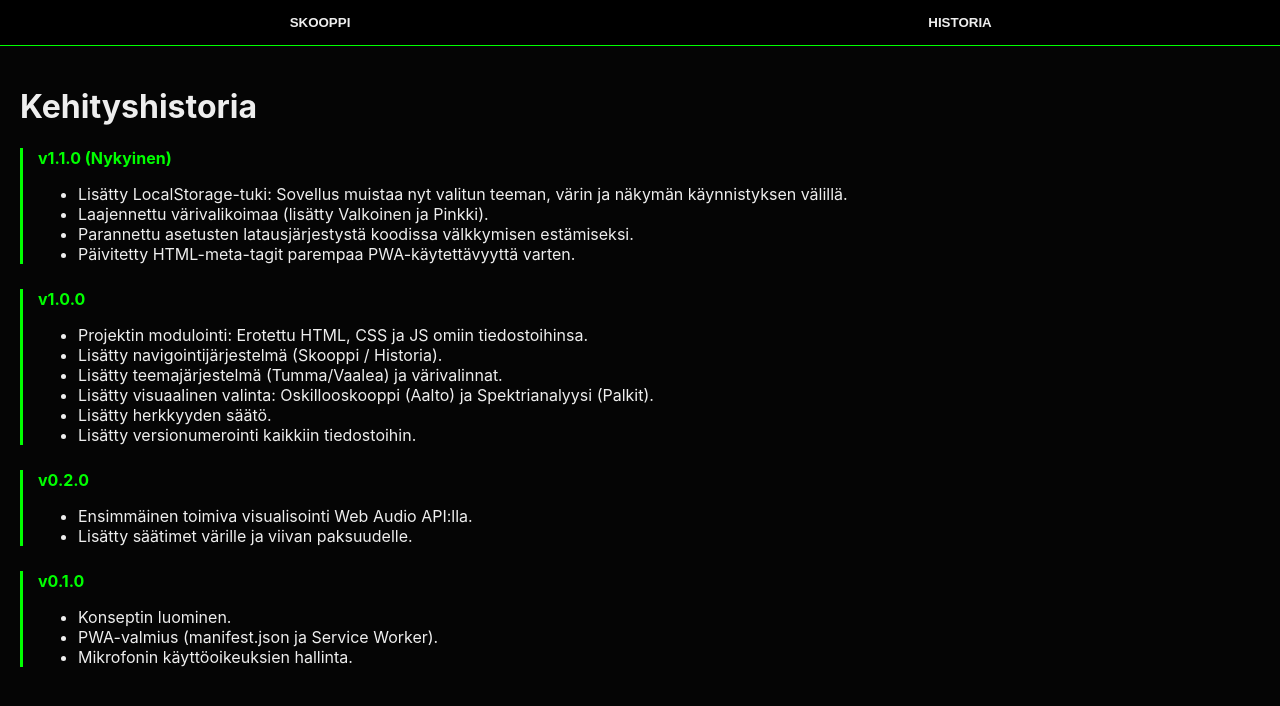
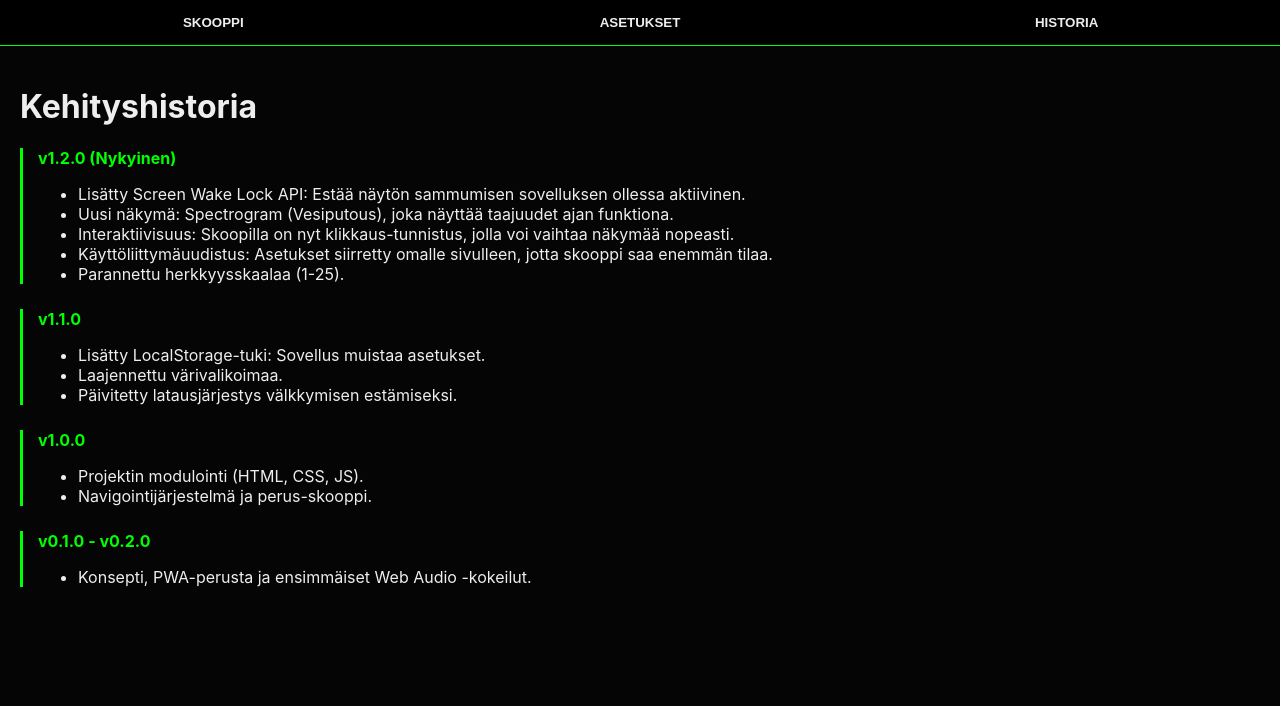
Before and after one commit to Mikkogeokalevi/musa, a plain HTML site: page index.html in a window 1280 px wide. Both pictures are taken after a click on the button "HISTORIA". Drawn offline with Linux system fonts and the light colour scheme.

Commit message:
Update index.html

```diff
--- a/index.html
+++ b/index.html
@@ -3,23 +3,31 @@
 <head>
     <meta charset="UTF-8">
     <meta name="viewport" content="width=device-width, initial-scale=1.0, maximum-scale=1.0, user-scalable=no">
-    <title>Audio Scope Pro - v1.1.0</title>
-    <link rel="stylesheet" href="style.css?v=1.1.0">
+    <title>Audio Scope Pro - v1.2.0</title>
+    <link rel="stylesheet" href="style.css?v=1.2.0">
     <link rel="manifest" href="manifest.json">
 </head>
 <body data-theme="dark">
 
     <nav class="top-nav">
         <button onclick="showPage('scope-page')">SKOOPPI</button>
+        <button onclick="showPage('settings-page')">ASETUKSET</button>
         <button onclick="showPage('history-page')">HISTORIA</button>
     </nav>
 
     <div id="scope-page" class="page">
         <canvas id="scope"></canvas>
-        <div class="ui-panel">
+        <div class="info-overlay">Paina skooppia vaihtaaksesi tilaa</div>
+        <div class="ui-panel-minimal">
             <button id="startBtn">KÄYNNISTÄ MIKROFONI</button>
+        </div>
+    </div>
+
+    <div id="settings-page" class="page hidden">
+        <div class="settings-container">
+            <h1>Asetukset</h1>
             <div class="control-group">
-                <label>Teema</label>
+                <label>Teema (Yö/Päivä)</label>
                 <select id="themeSelect">
                     <option value="dark">Yö (Tumma)</option>
                     <option value="light">Päivä (Vaalea)</option>
@@ -37,15 +45,16 @@
                 </select>
             </div>
             <div class="control-group">
-                <label>Näkymä</label>
+                <label>Visualisointi</label>
                 <select id="visualMode">
-                    <option value="wave">Aalto</option>
-                    <option value="bars">Palkit</option>
+                    <option value="wave">Aalto (Oscilloscope)</option>
+                    <option value="bars">Palkit (FFT)</option>
+                    <option value="spectrogram">Vesiputous (Spectrogram)</option>
                 </select>
             </div>
             <div class="control-group">
                 <label>Herkkyys</label>
-                <input type="range" id="sensitivity" min="1" max="15" value="5">
+                <input type="range" id="sensitivity" min="1" max="25" value="5">
             </div>
         </div>
     </div>
@@ -55,46 +64,42 @@
             <h1>Kehityshistoria</h1>
 
             <section class="history-item">
-                <div class="version-tag">v1.1.0 (Nykyinen)</div>
+                <div class="version-tag">v1.2.0 (Nykyinen)</div>
                 <ul>
-                    <li>Lisätty LocalStorage-tuki: Sovellus muistaa nyt valitun teeman, värin ja näkymän käynnistyksen välillä.</li>
-                    <li>Laajennettu värivalikoimaa (lisätty Valkoinen ja Pinkki).</li>
-                    <li>Parannettu asetusten latausjärjestystä koodissa välkkymisen estämiseksi.</li>
-                    <li>Päivitetty HTML-meta-tagit parempaa PWA-käytettävyyttä varten.</li>
+                    <li>Lisätty Screen Wake Lock API: Estää näytön sammumisen sovelluksen ollessa aktiivinen.</li>
+                    <li>Uusi näkymä: Spectrogram (Vesiputous), joka näyttää taajuudet ajan funktiona.</li>
+                    <li>Interaktiivisuus: Skoopilla on nyt klikkaus-tunnistus, jolla voi vaihtaa näkymää nopeasti.</li>
+                    <li>Käyttöliittymäuudistus: Asetukset siirretty omalle sivulleen, jotta skooppi saa enemmän tilaa.</li>
+                    <li>Parannettu herkkyysskaalaa (1-25).</li>
+                </ul>
+            </section>
+
+            <section class="history-item">
+                <div class="version-tag">v1.1.0</div>
+                <ul>
+                    <li>Lisätty LocalStorage-tuki: Sovellus muistaa asetukset.</li>
+                    <li>Laajennettu värivalikoimaa.</li>
+                    <li>Päivitetty latausjärjestys välkkymisen estämiseksi.</li>
                 </ul>
             </section>
 
             <section class="history-item">
                 <div class="version-tag">v1.0.0</div>
                 <ul>
-                    <li>Projektin modulointi: Erotettu HTML, CSS ja JS omiin tiedostoihinsa.</li>
-                    <li>Lisätty navigointijärjestelmä (Skooppi / Historia).</li>
-                    <li>Lisätty teemajärjestelmä (Tumma/Vaalea) ja värivalinnat.</li>
-                    <li>Lisätty visuaalinen valinta: Oskillooskooppi (Aalto) ja Spektrianalyysi (Palkit).</li>
-                    <li>Lisätty herkkyyden säätö.</li>
-                    <li>Lisätty versionumerointi kaikkiin tiedostoihin.</li>
+                    <li>Projektin modulointi (HTML, CSS, JS).</li>
+                    <li>Navigointijärjestelmä ja perus-skooppi.</li>
                 </ul>
             </section>
 
             <section class="history-item">
-                <div class="version-tag">v0.2.0</div>
+                <div class="version-tag">v0.1.0 - v0.2.0</div>
                 <ul>
-                    <li>Ensimmäinen toimiva visualisointi Web Audio API:lla.</li>
-                    <li>Lisätty säätimet värille ja viivan paksuudelle.</li>
-                </ul>
-            </section>
-
-            <section class="history-item">
-                <div class="version-tag">v0.1.0</div>
-                <ul>
-                    <li>Konseptin luominen.</li>
-                    <li>PWA-valmius (manifest.json ja Service Worker).</li>
-                    <li>Mikrofonin käyttöoikeuksien hallinta.</li>
+                    <li>Konsepti, PWA-perusta ja ensimmäiset Web Audio -kokeilut.</li>
                 </ul>
             </section>
         </div>
     </div>
 
-    <script src="app.js?v=1.1.0"></script>
+    <script src="app.js?v=1.2.0"></script>
 </body>
 </html>
```
